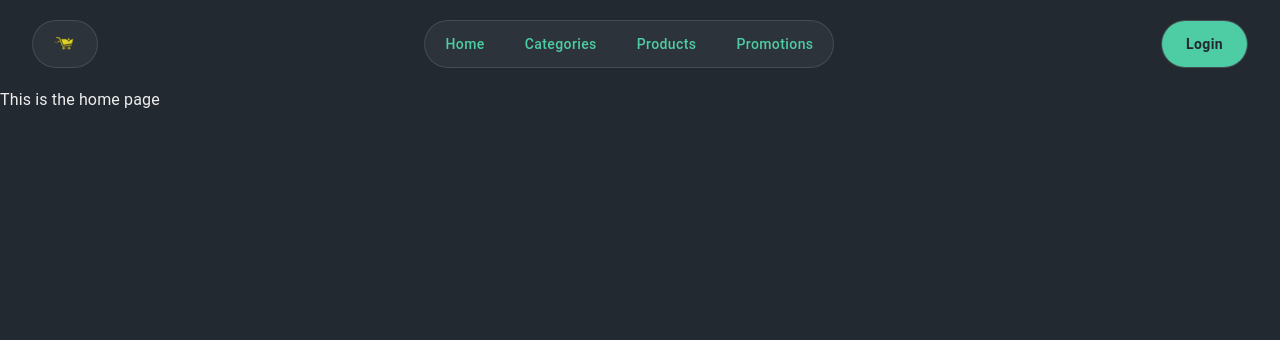
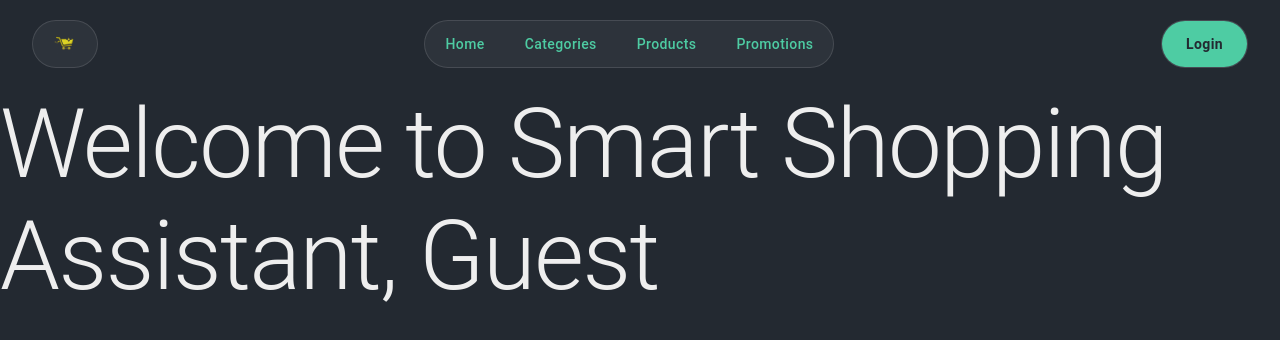
Before and after one commit to florin977/SmartShoppingAssistantFE, a React (Vite) app: page / in a window 1280 px wide. Shown: the top 340 px of the page. Built offline with nearby package versions, Linux system fonts and the light colour scheme; no server answers.

Commit message:
Auth context working + new home page (test page for now)

```diff
--- a/src/api/base/http.ts
+++ b/src/api/base/http.ts
@@ -25,7 +25,7 @@ api.interceptors.response.use(
         const originalRequest = error.config
 
         if (error.response?.status === 401 && !originalRequest._retry) {
-            if (originalRequest.url?.includes("/auth/refresh")) {
+            if (originalRequest.url?.includes("/Auth/refresh")) {
                 window.location.href = "/auth/login"
                 return Promise.reject(new Error(message))
             }
@@ -36,7 +36,7 @@ api.interceptors.response.use(
                 isRefreshing = true
 
                 try {
-                    await axios.post(`${import.meta.env.VITE_API_URL}/api/auth/refresh`, {}, { withCredentials: true })
+                    await axios.post(`${import.meta.env.VITE_API_URL}/api/Auth/refresh`, {}, { withCredentials: true })
                     isRefreshing = false
                     onRefreshed(null)
 
--- a/src/api/clients/UserApiClient.ts
+++ b/src/api/clients/UserApiClient.ts
@@ -3,6 +3,6 @@ import type { UserModel } from "../models/UserModel"
 
 export const UserApiClient = {
     getUser: async (): Promise<UserModel> => {
-        return await http.post<UserModel>("Users/me", null)
+        return await http.get<UserModel>("Users/me")
     },
 }
--- a/src/main.tsx
+++ b/src/main.tsx
@@ -6,13 +6,16 @@ import { BrowserRouter } from "react-router-dom"
 import { ThemeProvider } from "@mui/material/styles"
 import theme from "./theme.ts"
 import { CssBaseline } from "@mui/material"
+import { AuthProvider } from "./contexts/AuthContext.tsx"
 
 createRoot(document.getElementById("root")!).render(
     <StrictMode>
         <ThemeProvider theme={theme}>
             <CssBaseline />
             <BrowserRouter>
-                <App />
+                <AuthProvider>
+                    <App />
+                </AuthProvider>
             </BrowserRouter>
         </ThemeProvider>
     </StrictMode>,
--- a/src/pages/Auth/Login/index.tsx
+++ b/src/pages/Auth/Login/index.tsx
@@ -2,8 +2,8 @@ import { Alert, Box, Button, Paper, TextField } from "@mui/material"
 import "./Login.css"
 import { useState } from "react"
 import { Link, useNavigate } from "react-router-dom"
-import { AuthApiClient } from "../../../api/clients/AuthApiClient"
 import type { LoginCredentials } from "../../../components/shared/types/AuthTypes"
+import { useAuth } from "../../../contexts/AuthContext"
 
 function Login() {
     const [email, setEmail] = useState("test@example.com")
@@ -13,6 +13,8 @@ function Login() {
 
     const navigate = useNavigate()
 
+    const { login } = useAuth()
+
     const handleSubmit = async (e: React.SubmitEvent) => {
         e.preventDefault()
         setErr("")
@@ -20,7 +22,8 @@ function Login() {
 
         try {
             const credentials: LoginCredentials = { email, password }
-            await AuthApiClient.login(credentials)
+            await login(credentials)
+
             navigate("/")
         } catch (err) {
             setErr((err as Error).message)
--- a/src/pages/Home/index.tsx
+++ b/src/pages/Home/index.tsx
@@ -1,9 +1,14 @@
-import { Box } from "@mui/material";
+import { Box, Typography } from "@mui/material"
+import { useAuth } from "../../contexts/AuthContext"
 
 function Home() {
+    const { user } = useAuth()
+
     return (
-        <Box>This is the home page</Box>
-    );
+        <Box>
+            <Typography variant="h1">Welcome to Smart Shopping Assistant, {user ? user.username : "Guest"}</Typography>
+        </Box>
+    )
 }
 
-export default Home;
+export default Home
```
